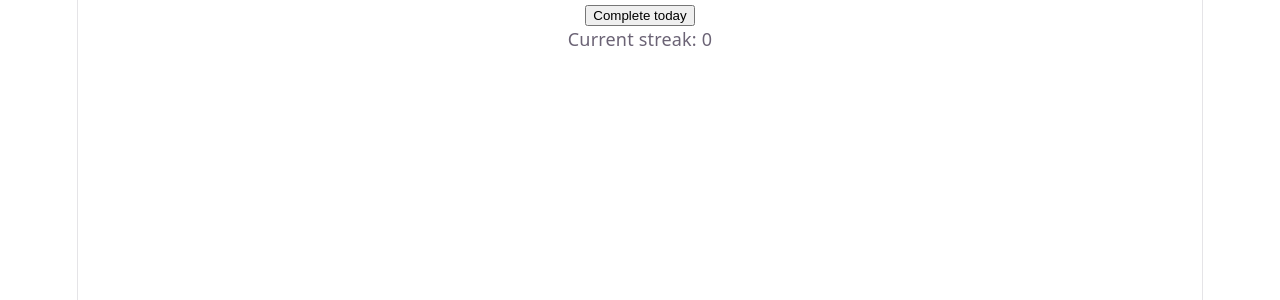
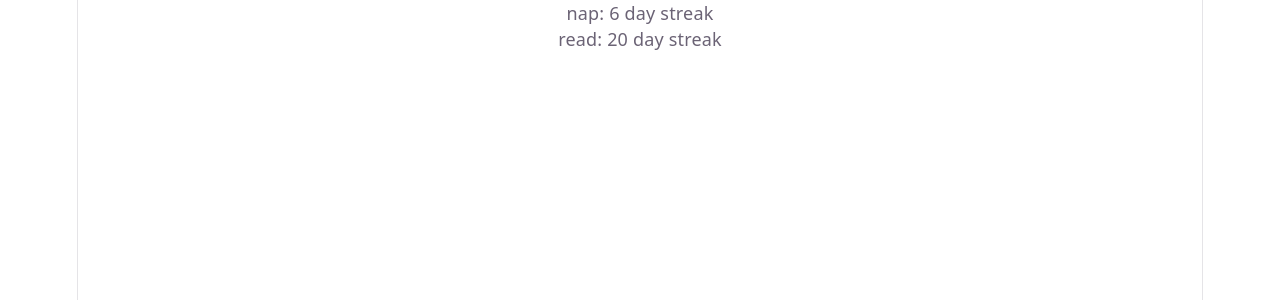
Before and after one commit to xAlayham/habit-tracker-web, a React (Vite) app in the folder frontend/: page / in a window 1280 px wide. Shown: the top 300 px of the page. Built offline with nearby package versions, Linux system fonts and the light colour scheme.

Commit message:
Add HabitCard component using props

```diff
--- a/frontend/src/App.tsx
+++ b/frontend/src/App.tsx
@@ -1,13 +1,19 @@
 import { useState } from 'react'
 
+interface HabitCardProps {
+  name: string;
+  streak: number;
+}
+
+function HabitCard({name, streak}: HabitCardProps){
+  return <p>{name}: {streak} day streak</p>
+}
+
 function App() {
-  const [count, setCount] = useState(0)
-
   return (
     <div>
-      <button onClick={() => setCount(count+1)}>Complete today</button>
-      <p>Current streak: {count}</p>
-      {count % 5 === 0 && count > 0 ? <p>Milestone!</p> : null}
+      <HabitCard name="nap" streak={6} />
+      <HabitCard name="read" streak={20} />
     </div>
   )
 }
```
